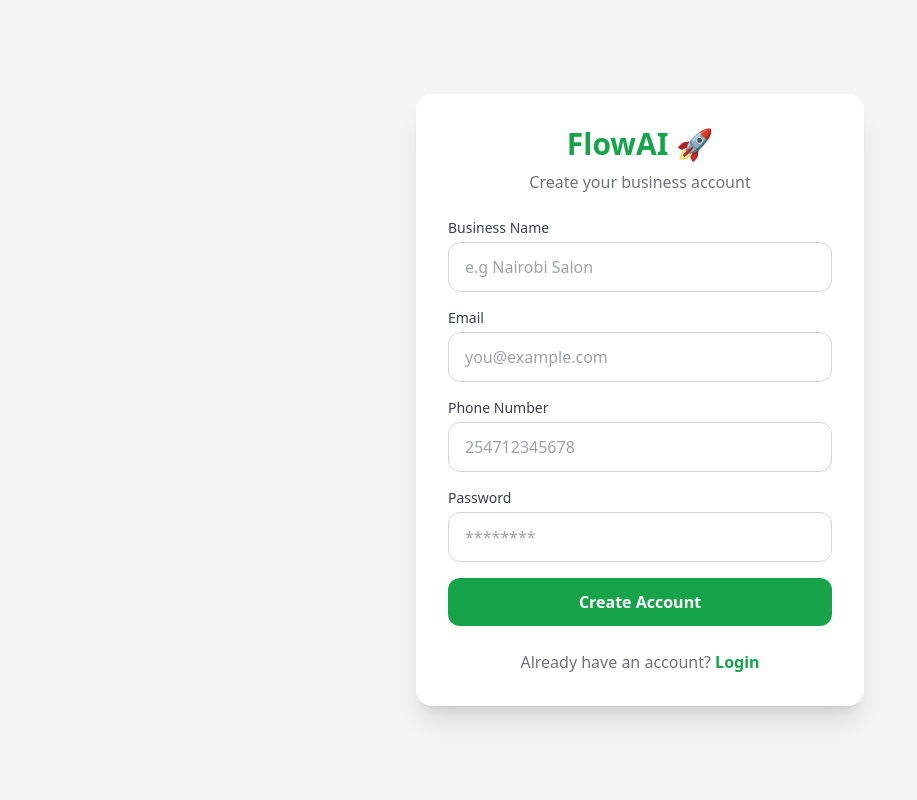
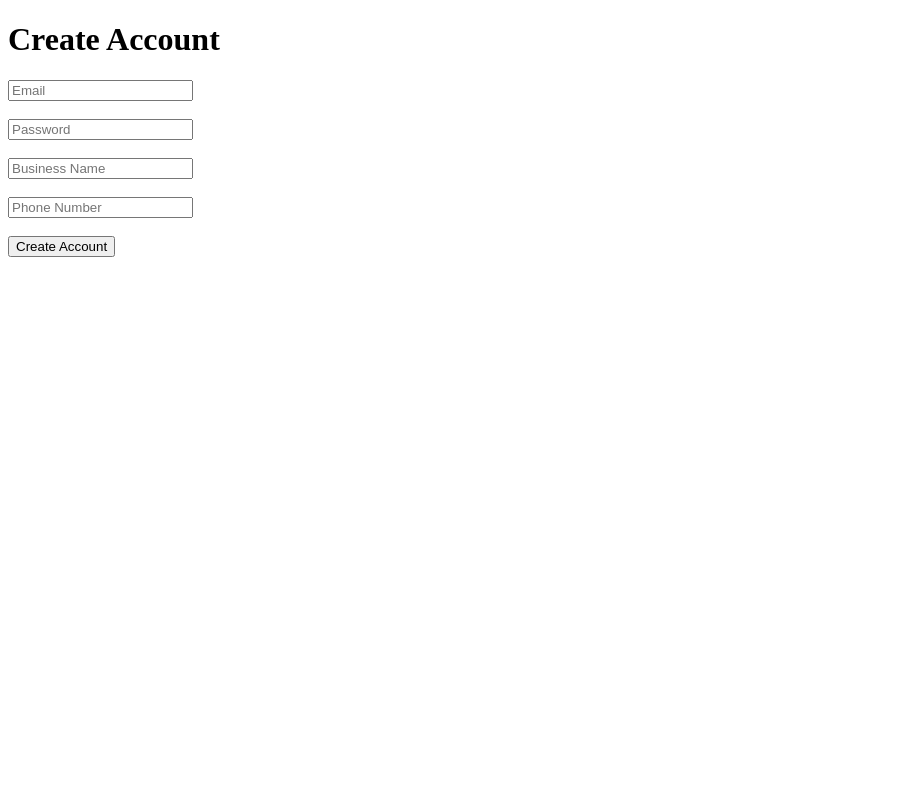
Before and after one commit to rachaelwanja/whatsapp-ai-bot-254, a Flask app: page /signup in a window 1280 px wide. Shown: the whole page, without its empty margins (0-917 px from the left). Run offline with Flask 3, Linux system fonts and the light colour scheme; some libraries are stand-ins or nearby versions.

Commit message:
Update signup.html

```diff
--- a/templates/signup.html
+++ b/templates/signup.html
@@ -1,137 +1,60 @@
 <!DOCTYPE html>
-<html lang="en">
+<html>
+
 <head>
 
-    <meta charset="UTF-8">
-
-    <meta name="viewport" content="width=device-width, initial-scale=1.0">
-
-    <title>FlowAI Signup</title>
-
-    <script src="https://cdn.tailwindcss.com"></script>
+    <title>Signup</title>
 
 </head>
 
-<body class="bg-gray-100 min-h-screen flex items-center justify-center">
+<body>
 
-    <div class="bg-white p-8 rounded-2xl shadow-xl w-full max-w-md">
+    <h1>Create Account</h1>
 
-        <div class="text-center mb-6">
+    <form method="POST">
 
-            <h1 class="text-3xl font-bold text-green-600">
-                FlowAI 🚀
-            </h1>
+        <input
+            type="email"
+            name="username"
+            placeholder="Email"
+            required
+        >
 
-            <p class="text-gray-500 mt-2">
-                Create your business account
-            </p>
+        <br><br>
 
-        </div>
+        <input
+            type="password"
+            name="password"
+            placeholder="Password"
+            required
+        >
 
-        <form method="POST" class="space-y-4">
-
-            <!-- BUSINESS NAME -->
-            <div>
-
-                <label class="block mb-1 text-sm font-medium text-gray-700">
-                    Business Name
-                </label>
+        <br><br>
 
         <input
             type="text"
             name="business_name"
-                    placeholder="e.g Nairobi Salon"
-                    required
-
-                    class="w-full border border-gray-300 rounded-xl px-4 py-3 focus:outline-none focus:ring-2 focus:ring-green-500"
+            placeholder="Business Name"
         >
 
-            </div>
-
-            <!-- EMAIL -->
-            <div>
-
-                <label class="block mb-1 text-sm font-medium text-gray-700">
-                    Email
-                </label>
-
-                <input
-                    type="email"
-                    name="email"
-                    placeholder="you@example.com"
-                    required
-
-                    class="w-full border border-gray-300 rounded-xl px-4 py-3 focus:outline-none focus:ring-2 focus:ring-green-500"
-                >
-
-            </div>
-
-            <!-- PHONE -->
-            <div>
-
-                <label class="block mb-1 text-sm font-medium text-gray-700">
-                    Phone Number
-                </label>
+        <br><br>
 
         <input
             type="text"
-                    name="phone"
-                    placeholder="254712345678"
-                    required
-
-                    class="w-full border border-gray-300 rounded-xl px-4 py-3 focus:outline-none focus:ring-2 focus:ring-green-500"
+            name="business_phone"
+            placeholder="Phone Number"
         >
 
-            </div>
+        <br><br>
 
-            <!-- PASSWORD -->
-            <div>
+        <button type="submit">
 
-                <label class="block mb-1 text-sm font-medium text-gray-700">
-                    Password
-                </label>
+            Create Account
 
-                <input
-                    type="password"
-                    name="password"
-                    placeholder="********"
-                    required
-
-                    class="w-full border border-gray-300 rounded-xl px-4 py-3 focus:outline-none focus:ring-2 focus:ring-green-500"
-                >
-
-            </div>
-
-            <!-- BUTTON -->
-            <button
-                type="submit"
-
-                class="w-full bg-green-600 hover:bg-green-700 text-white font-semibold py-3 rounded-xl transition"
-            >
-                Create Account
         </button>
 
     </form>
 
-        <!-- LOGIN LINK -->
-        <div class="text-center mt-6">
+</body>
 
-            <p class="text-gray-500">
-
-                Already have an account?
-
-                <a
-                    href="/login"
-                    class="text-green-600 font-semibold"
-                >
-                    Login
-                </a>
-
-            </p>
-
-        </div>
-
-    </div>
-
-</body>
 </html>
```
Lines whose indentation alone changed are shown as unchanged.
